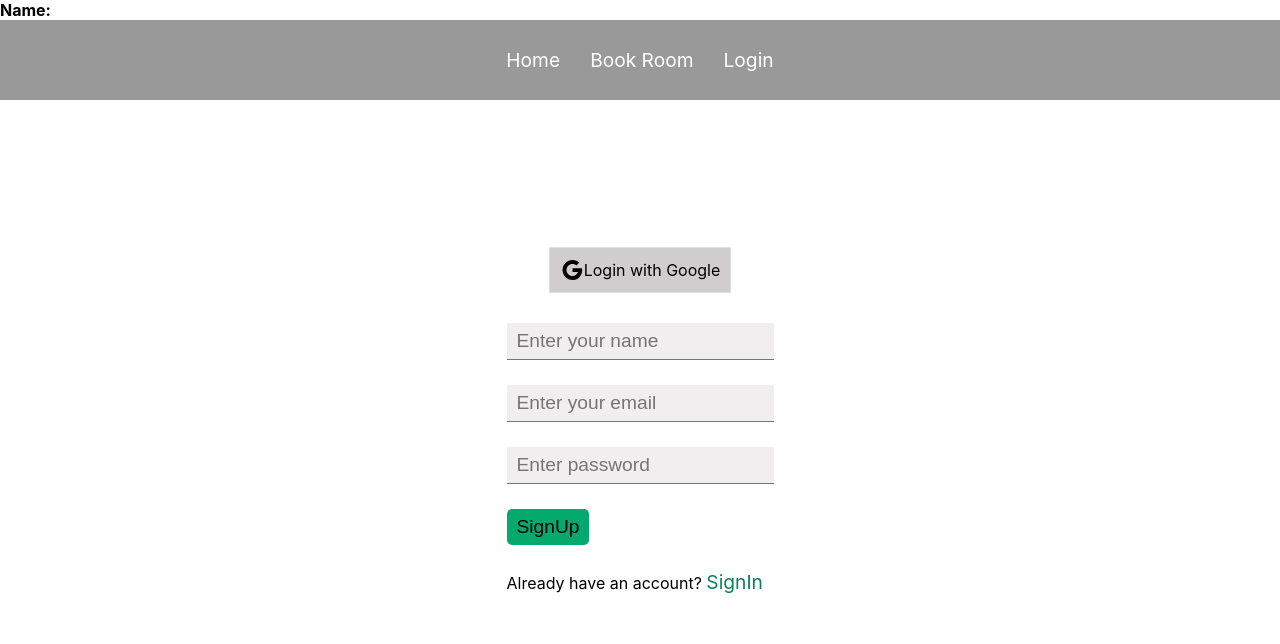
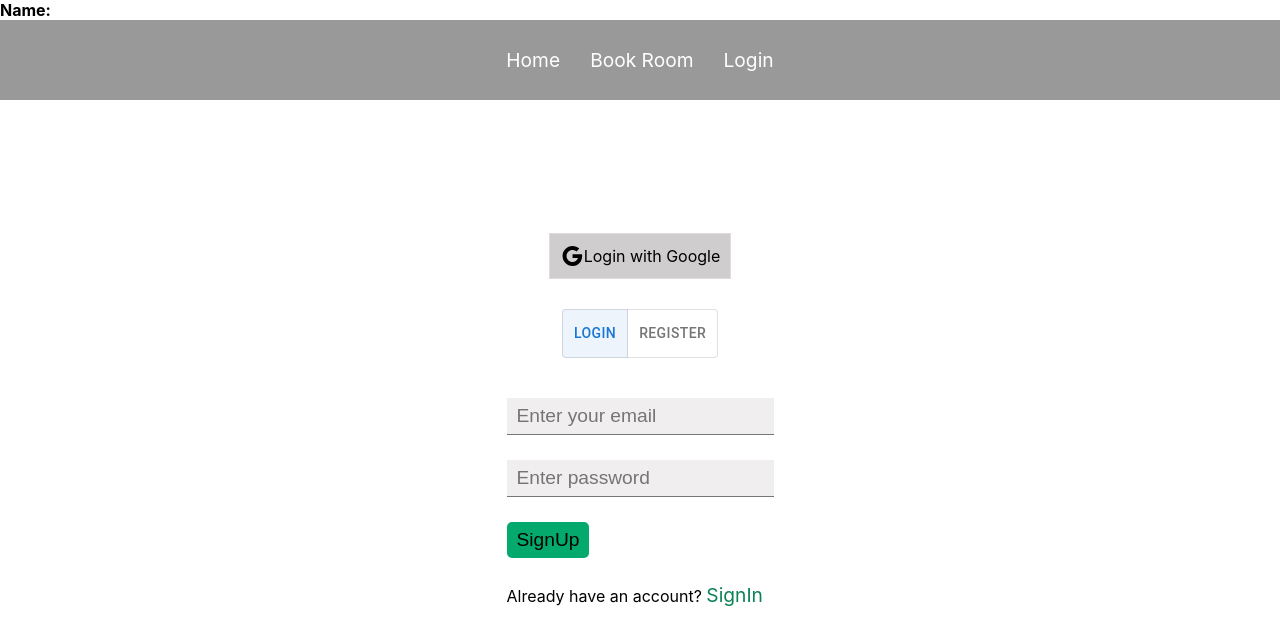
Before and after one commit to Nuralam30/room_booking_mangement, a React (Create React App) app: page /login in a window 1280 px wide. Shown: the top 644 px of the page. Built offline with nearby package versions, Linux system fonts and the light colour scheme.

Commit message:
login and register page toggled

```diff
--- a/src/App.js
+++ b/src/App.js
@@ -23,6 +23,7 @@ function App() {
         <Routes>
           <Route path='/' element={<Home></Home>}></Route>
           <Route path='/book' element={<Book></Book>}></Route>
+          <Route path='/book/:' element={<Home></Home>}></Route>
           <Route path='/login' element={<Login></Login>}></Route>
         </Routes>
       </Router>
--- a/src/components/Login/Login.css
+++ b/src/components/Login/Login.css
@@ -49,3 +49,7 @@ p span:hover{
     margin-bottom: 30px;
     cursor: pointer;
 }
+
+.toggleLogin{
+    margin-bottom: 20px;
+}
--- a/src/components/Login/Login.js
+++ b/src/components/Login/Login.js
@@ -1,9 +1,11 @@
-import React, { useContext } from 'react';
+import React, { useContext, useState } from 'react';
 import './Login.css';
 import Navbar from '../Header/Navbar/Navbar';
 import GoogleIcon from '@mui/icons-material/Google';
 import { handleGoogleLogin, intializeUserLogin } from './firebaseLoginManager';
 import { UserContext } from '../../App';
+import ToggleButton from '@mui/material/ToggleButton';
+import ToggleButtonGroup from '@mui/material/ToggleButtonGroup';
 
 
 const Login = () => {
@@ -11,6 +13,8 @@ const Login = () => {
     intializeUserLogin();
 
     const [ loggedInUser, setLoggedInUser ] = useContext(UserContext);
+    const [ newUser, setNewUser ] = useState(false);
+    const [ alignment, setAlignment ] = useState('login')
 
     const googleSignIn = () =>{
         handleGoogleLogin()
@@ -25,6 +29,10 @@ const Login = () => {
         })
     }
 
+    const handleChange = (event, newAlignment) => {
+        setAlignment(newAlignment);
+      };
+
     return (
         <div className='login'>
             <Navbar></Navbar>
@@ -32,8 +40,24 @@ const Login = () => {
             <div className="login-form">
                 <div className='googleLogin' onClick={googleSignIn}> <GoogleIcon /><span>Login with Google</span></div>
 
+                <ToggleButtonGroup
+                    color="primary"
+                    value={alignment}
+                    exclusive
+                    onChange={handleChange}
+                    onClick= {() =>setNewUser(!newUser)}
+                    aria-label="Platform"
+                    className='toggleLogin'
+                    >
+                    <ToggleButton value="login">Login</ToggleButton>
+                    <ToggleButton value="register">Register</ToggleButton>
+                </ToggleButtonGroup>
+
                 <form action="signIn" method='post'>
-                    <input type="text" placeholder='Enter your name' name='name' /><br />
+                    {
+                        newUser && <input type="text" placeholder='Enter your name' name='name' />
+                    }
+                    <br />
                     <input type="email" placeholder='Enter your email' name='email' /><br />
                     <input type="password" placeholder='Enter password' name='password' /><br />
                     <input type="submit" value='SignUp' />
```
